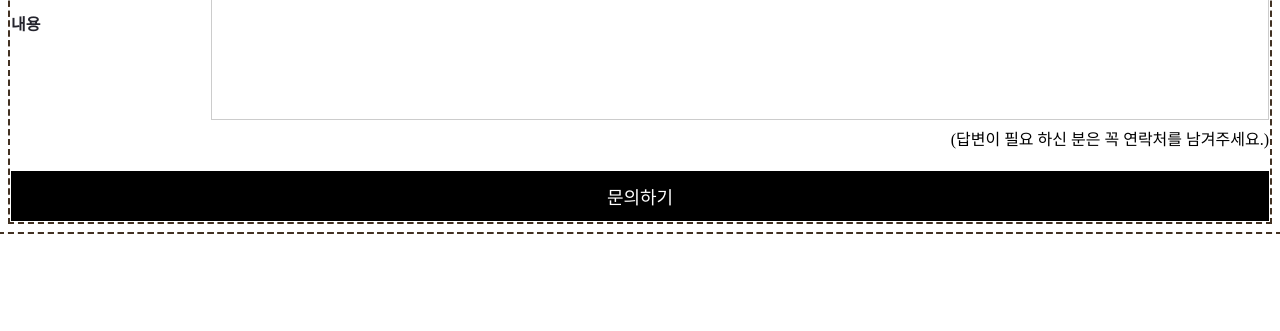
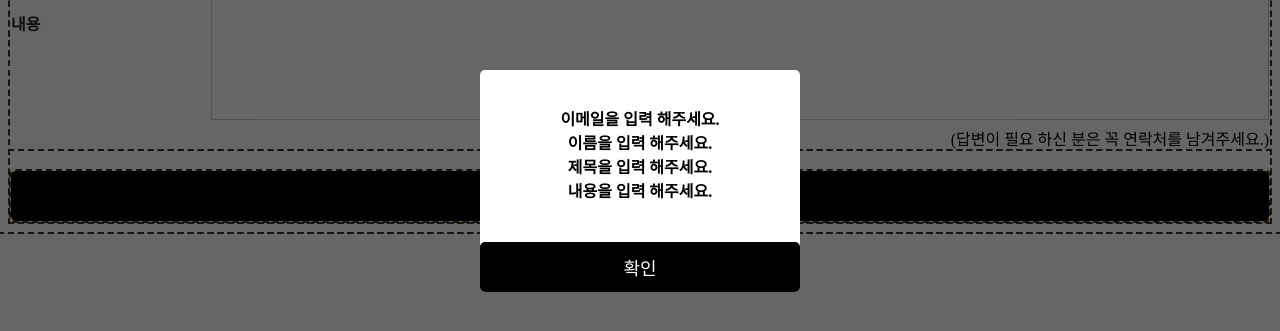
Before and after one commit to cl0cktree/clocktree.n-e.kr, a browser extension: page sub/email.html in a window 1280 px wide. Both pictures are taken after a click on the button "문의하기". Shown: the part 255-586 px from the top of the page. Drawn offline with nearby package versions, Linux system fonts and the light colour scheme; a web font is replaced by a local one.

Commit message:
20260210_0
- 수정.

```diff
--- a/css/email.css
+++ b/css/email.css
@@ -34,8 +34,15 @@
 .contact_form table td{min-width:280px;max-width:420px;font-size:0.8em;text-align:right;word-break:keep-all;}
 .contact_form table td input[type=text]{width:100%; height: 30px; line-height:30px; padding:0px 4px; border: 1px solid #cccccc; color: #333333; text-align:left;}
 .contact_form table td textarea{box-sizing:border-box; width: 100%; height: 198px; border: 1px solid #cccccc; padding:4px 4px; color: #333333; font-family:'Nanum Gothic','NanumGothic','Gothic','고딕','Sans-serif'; font-weight: 400; text-align:left; resize:none;}
-.contact_form table td button{width:100%;height:50px;background:#000;border:0;color:#fff;font-size:18px;cursor:pointer;}
-.contact_form table td #h_button{display:none;}
+.contact_form table td button{width:100%;height:50px;background:#000;border:0;border-radius:5px;color:#fff;font-size:18px;cursor:pointer;}
+.contact_form table td #h_button{display:block;}
+.contact_form table td #path_button{display:none;}
+
+.dimm_filter{position:fixed;display:none;top:0;left:0;width:100%;height:100%;background:rgba(0,0,0,0.6);z-index:60;}
+.dimm_filter.on{display:block;}
+.dimm_filter .popup_content{position:relative; min-width:320px; min-height:150px; position:absolute; top:50%; left:50%; margin-top:-75px; margin-left:-160px; background:rgba(255,255,255,1); border-radius:5px; padding:20px;}
+.dimm_filter .popup_content>p{margin-bottom:70px;text-align:center;font-size:0.8em;font-weight:600;color:#000;}
+.dimm_filter .popup_content>button{position:absolute; width:100%; height:50px; background:#000; border:0; border-radius:5px; left:0; bottom:0px; color:#fff; font-size:18px; cursor:pointer;}
 
 @media all and (max-width:320px){
 	body{font-size:15px;}
--- a/css/style.css
+++ b/css/style.css
@@ -193,7 +193,7 @@
 .filter-conbox-contentswrap .filter-conbox-contents .conbox-contents-view .contents-view-word{float:left;word-break:keep-all;}
 
 /*email*/
-.filter-conbox-contentswrap iframe{width:100%; height:100%; min-height:485px;}
+.filter-conbox-contentswrap iframe{width:100%; min-height:485px;}
 
 #click-all-filter-landing{width:100%;height:100%;background:rgba(255,255,255,0.9);position:fixed;top:0;left:0;bottom:0;right:0;z-index:60;box-sizing:content-box;overflow:auto;display:block;opacity:1;transition:all 0.3s;}
 #click-all-filter-landing :focus, #click-all-filter-landing :focus-within{outline:0px dashed #423122;}
--- a/sub/email.html
+++ b/sub/email.html
@@ -26,32 +26,82 @@
     </script>
     <script>
     //document.getElementById('message').value='';
-      var p_button = document.getElementById('path_button');
-      var h_button = document.getElementById('h_button');
-      var e_mail =document.getElementById('email');
-      var h_mail = document.getElementById('h_mail');
-      var e_name = document.getElementById('name');
-      var h_name = document.getElementById('h_name');
-      var message_input = document.getElementById('message');
-      var hidden_input = document.getElementById('h_message');
+      var p_button;
+      var h_button;
+      var e_mail;
+      var e_name;
+      var e_title;
+      var message_input;
+      var popup_content;
+      var dimm_filter;
+      var popup_close;
+      var vali;
 
         document.addEventListener("DOMContentLoaded", function(){
+            e_mail =document.getElementById('email');
+            e_name = document.getElementById('name');
+            e_title = document.getElementById('title');
+            message_input = document.getElementById('message');
+            h_button = document.getElementById('h_button');
+            dimm_filter = document.querySelector('.dimm_filter');
+            p_button = document.getElementById('path_button');
+            popup_close = document.getElementById('popup_close');
+
+            function h_button_click(){
+              popup_content = document.querySelector('.popup_content');
+              vali = /^[a-zA-Z0-9._-]+@[a-zA-Z0-9.-]+\.[a-zA-Z]{2,6}$/;
+              console.log('dimm_filter = '+dimm_filter.className);
+
+              dimm_filter.classList.add('on');
+              if(e_mail.value==''){
+                popup_content.querySelector('p').innerHTML+='<span>이메일을 입력 해주세요.</span><br>';
+              };
+              if((e_mail.value!=='')&&(!vali.test(e_mail.value))){
+                popup_content.querySelector('p').innerHTML+='<span>이메일 주소가 형식에 맞지 않습니다.</span><br>';
+              }
+              if(e_name.value==''){
+                popup_content.querySelector('p').innerHTML+='<span>이름을 입력 해주세요.</span><br>';
+              };
+              if(e_title.value==''){
+                popup_content.querySelector('p').innerHTML+='<span>제목을 입력 해주세요.</span><br>';
+              };
+              if(message_input.value==''){
+                popup_content.querySelector('p').innerHTML+='<span>내용을 입력 해주세요.</span><br>';
+              };
+              if(e_mail.value!=''&&e_name.value!=''&&e_title.value!=''&&message_input.value!=''&&vali.test(e_mail.value)){
+                p_button.click();
+                dimm_filter.classList.remove('on');
+              };
+            };
+            popup_close.addEventListener('click',function(){
+              dimm_filter.classList.remove('on');
+              popup_content.querySelector('p').innerHTML='';
+            });
+            h_button.addEventListener('click',h_button_click);
+
 
             document.getElementById('mail_form').addEventListener('submit', function(event) {
                 event.preventDefault();
+                popup_content = document.querySelector('.popup_content');
+                dimm_filter = document.querySelector('.dimm_filter');
                 // these IDs from the previous steps
                 emailjs.sendForm('clocktree', 'template_n3hysjz', this)
                     .then(() => {
                             // console.log('SUCCESS!');
-                            alert('메일이 발송 되었습니다.');
-                            document.getElementById('email').value='';
-                            document.getElementById('name').value='';
-                            document.getElementById('title').value='';
-                            document.getElementById('message').value='';
+                            dimm_filter.classList.add('on');
+                            popup_content.querySelector('p').innerHTML+='<span>메일이 발송 되었습니다.</span><br>';
+                            // alert('메일이 발송 되었습니다.');
+                            e_mail.value='';
+                            e_name.value='';
+                            e_title.value='';
+                            message_input.value='';
                         }, (error) => {
                             // console.log('FAILED...', error);
-                            alert('메일이 발송이 실패하였습니다.');
+                            dimm_filter.classList.add('on');
+                            popup_content.querySelector('p').innerHTML+='<span>메일 발송에 실패하였습니다.</span><br>';
+                            // alert('메일 발송에 실패하였습니다.');
                         });
+
             });
 
         });
@@ -89,7 +139,10 @@
           </tr>
           <tr>
              <td colspan="2" style="padding-top:20px;">
-              <button id="path_button" type="submit" tabindex="5" aria-hidden="false" aria-label="문의하기 버튼" value="문의하기">
+              <button id="h_button" type="button" tabindex="5" aria-hidden="false" aria-label="문의하기 버튼" value="문의하기">
+                문의하기
+              </button>
+              <button id="path_button" type="submit" tabindex="-1" aria-hidden="true" aria-label="문의하기 버튼" value="문의하기">
                 문의하기
               </button>
             </td>
@@ -97,6 +150,15 @@
         </table>
       </div>
     </form>
+    <div class="dimm_filter">
+        <div class="popup_content">
+            <p>
+            </p>
+            <button id="popup_close" type="button" tabindex="5" aria-hidden="false" aria-label="확인 버튼" value="확인">
+                확인
+            </button>
+        </div>
+    </div>
     <script>
     $(function(){
       document.getElementById('message').value='';
```
